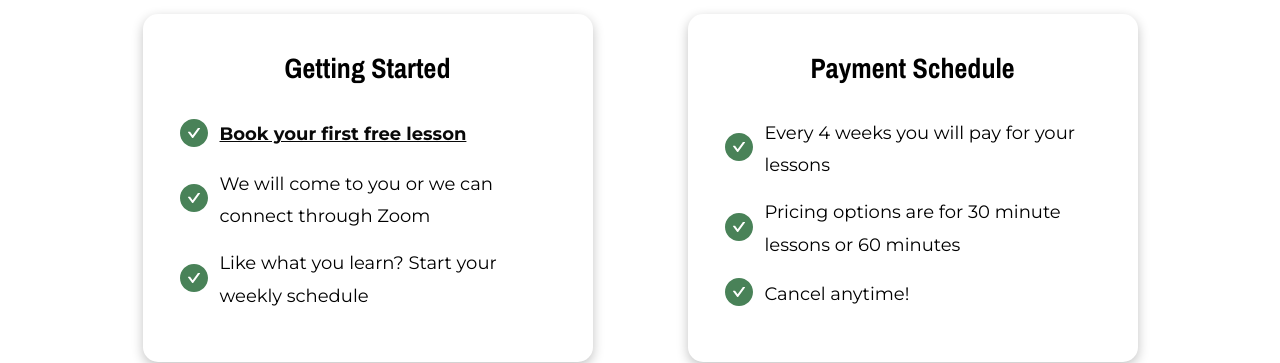
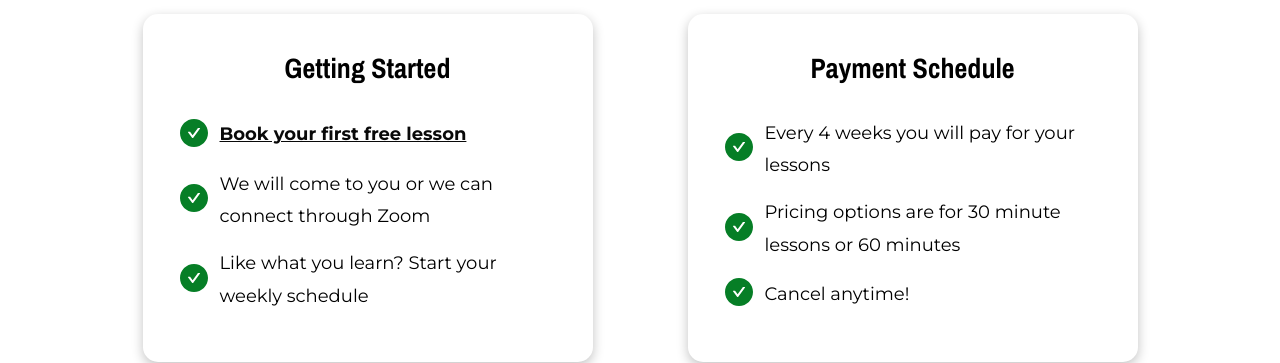
Before and after one commit to lfranckx/bsharp, a React (Create React App) app: page / in a window 1280 px wide. Shown: the part 1860-2223 px from the top of the page. Built offline with nearby package versions, Linux system fonts and the light colour scheme.

Commit message:
change green

```diff
--- a/src/styles/Testimonials.scss
+++ b/src/styles/Testimonials.scss
@@ -41,7 +41,7 @@
 
                     .name-wrap {
                         z-index: 2;
-                        background-color: $blue;
+                        background-color: $green;
                         padding: 15px 30px;
                         border-radius: 15px;
                         margin-bottom: -32px;
--- a/src/styles/_vars.scss
+++ b/src/styles/_vars.scss
@@ -7,7 +7,7 @@ $lightred: #e9293c;
 $blue: #155E87;
 $darkblue: #0f4564;
 $lightblue: #1d7bb0;
-$green: #498258;
+$green: #067e26;
 $gray: #8e8e8e;
 
 // Font Sizes
```
